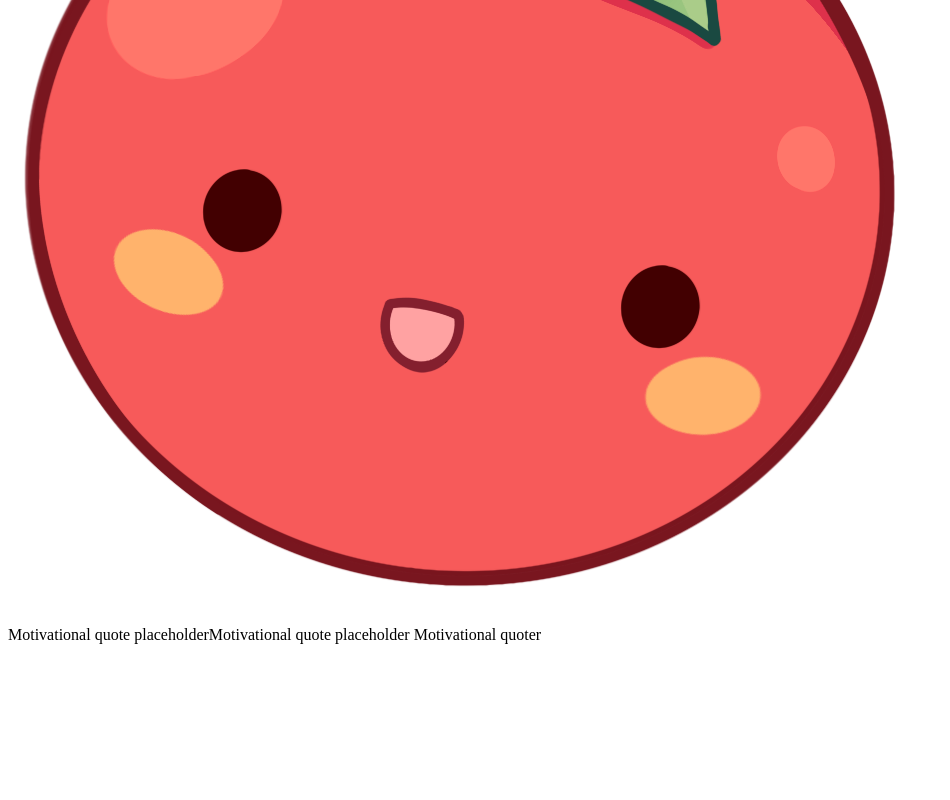
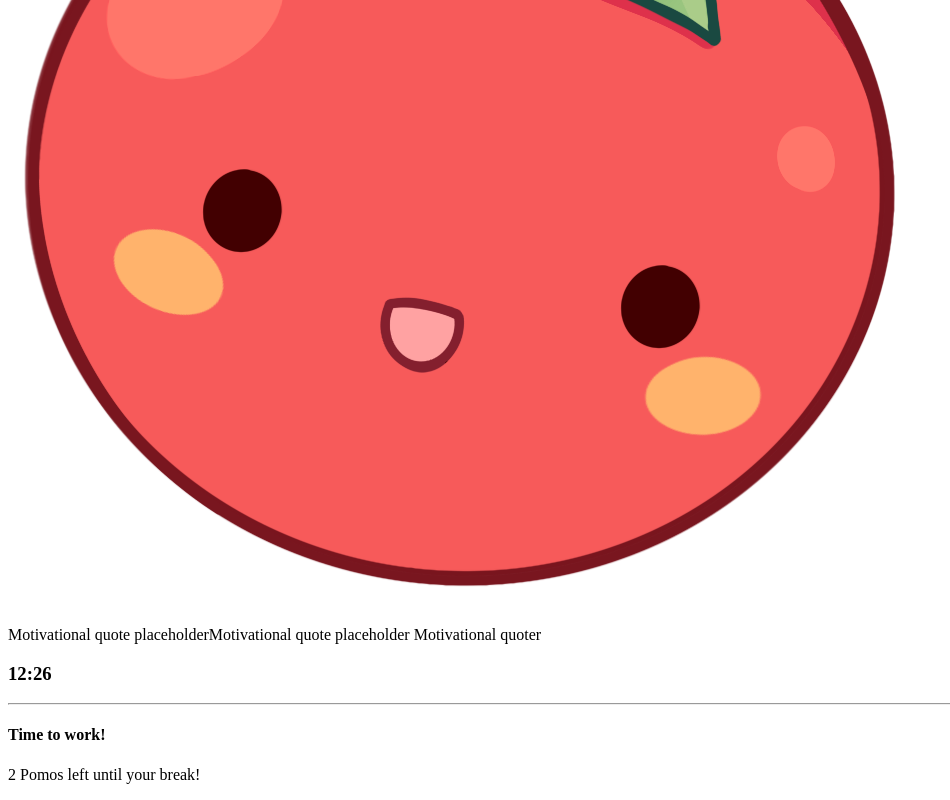
Before and after one commit to popoxta/pomodoro, a React (Vite) app: page / in a window 1280 px wide. Shown: the part 521-1321 px from the top of the page, without its empty margins (0-950 px from the left). Before the commit the page ends 1181 px from the top, so only its background shows below. Built offline with nearby package versions, Linux system fonts and the light colour scheme; the HTML template or start-up script is replaced by a standard one.

Commit message:
Add timer

```diff
--- a/src/App.tsx
+++ b/src/App.tsx
@@ -1,11 +1,13 @@
 import Header from "./components/Header.tsx";
 import Tomato from "./components/Tomato.tsx";
+import Timer from "./components/Timer.tsx";
 
 export default function App() {
     return (
-        <main className={'h-screen bg-slate-50 flex flex-col py-32 justify-between place-items-center'}>
+        <main className={'h-screen bg-slate-50 flex flex-col place-items-center'}>
             <Header/>
             <Tomato/>
+            <Timer/>
         </main>
     )
 }
--- /dev/null
+++ b/src/components/Timer.tsx
@@ -0,0 +1,14 @@
+export default function Timer() {
+    return (
+        <section className={'flex flex-col place-items-center'}>
+            <div>
+                <h3 className={'text-red-700 text-3xl font-bold'}>12:26</h3>
+            </div>
+            <hr className={'w-64 h-0.5 border-slate-300 my-5'}/>
+            <div className={'text-center'}>
+                <h4 className={'text-2xl font-bold text-slate-900'}>Time to work!</h4>
+                <p className={'text-slate-900'}>2 Pomos left until your break!</p>
+            </div>
+        </section>
+    )
+}
```
